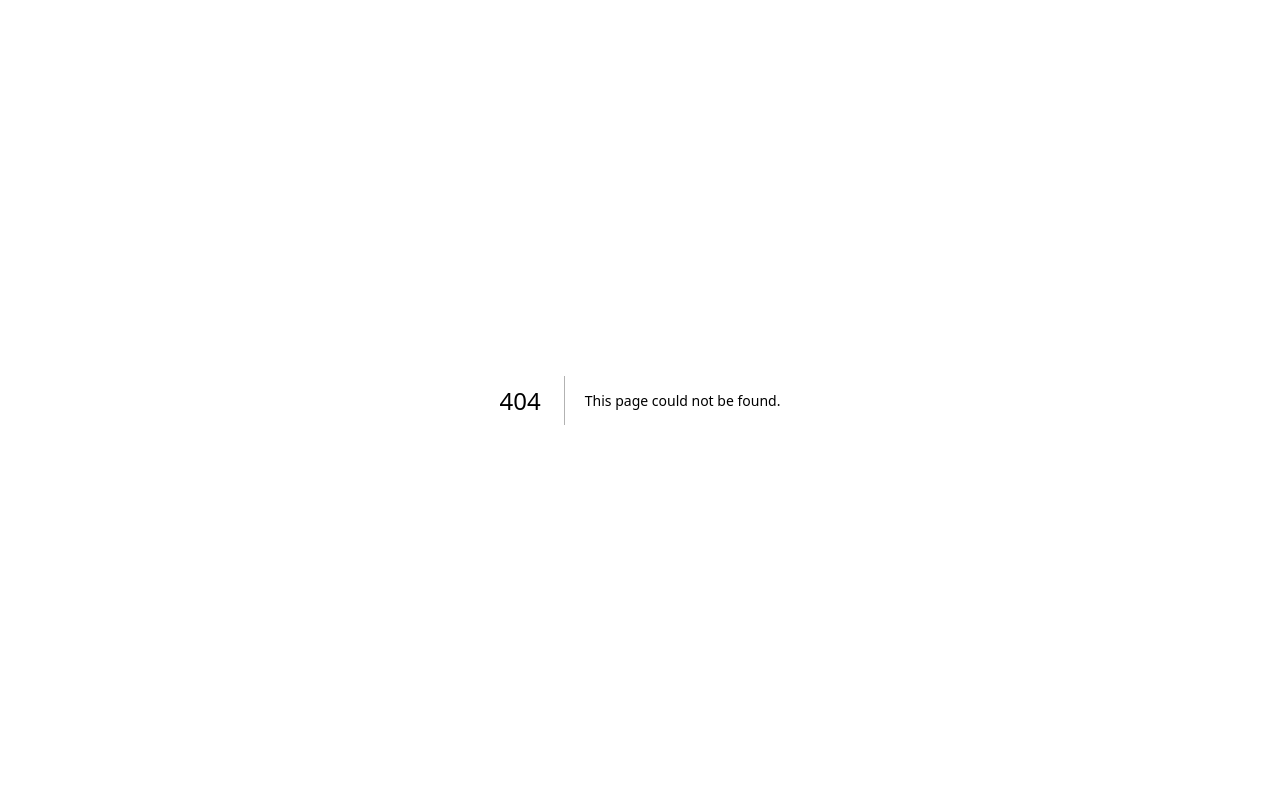
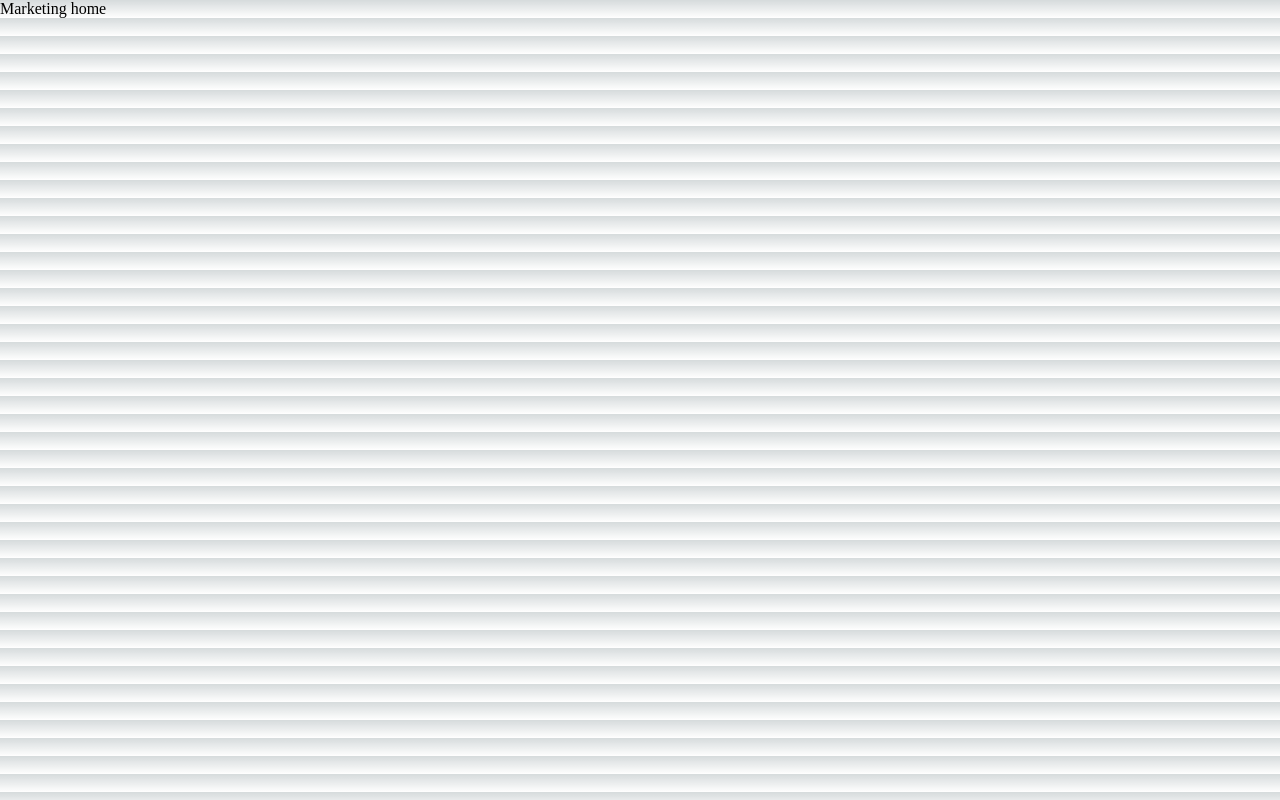
Before and after one commit to dperkosan/my-site, a Next.js app: page /home in a window 1280 px wide. Before the commit this address had no page. Built offline with nearby package versions, Linux system fonts and the light colour scheme.

Commit message:
route grouping

```diff
--- /dev/null
+++ b/app/(marketing)/home/page.tsx
@@ -0,0 +1,3 @@
+export default function MarketingHome() {
+  return <div>Marketing home</div>;
+}
--- /dev/null
+++ b/app/contact/page.tsx
@@ -0,0 +1,3 @@
+export default function Contact() {
+  return <div>Contact page</div>;
+}
```
Also changed, not shown: 1 other file (tests, documents, lock files or other folders).
